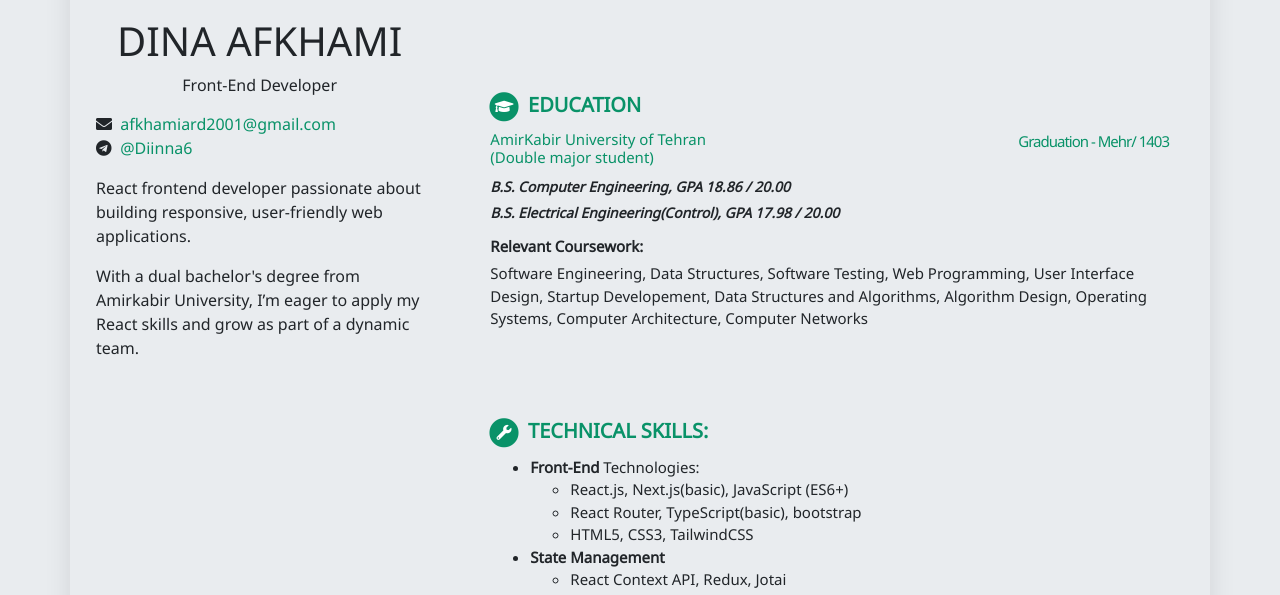
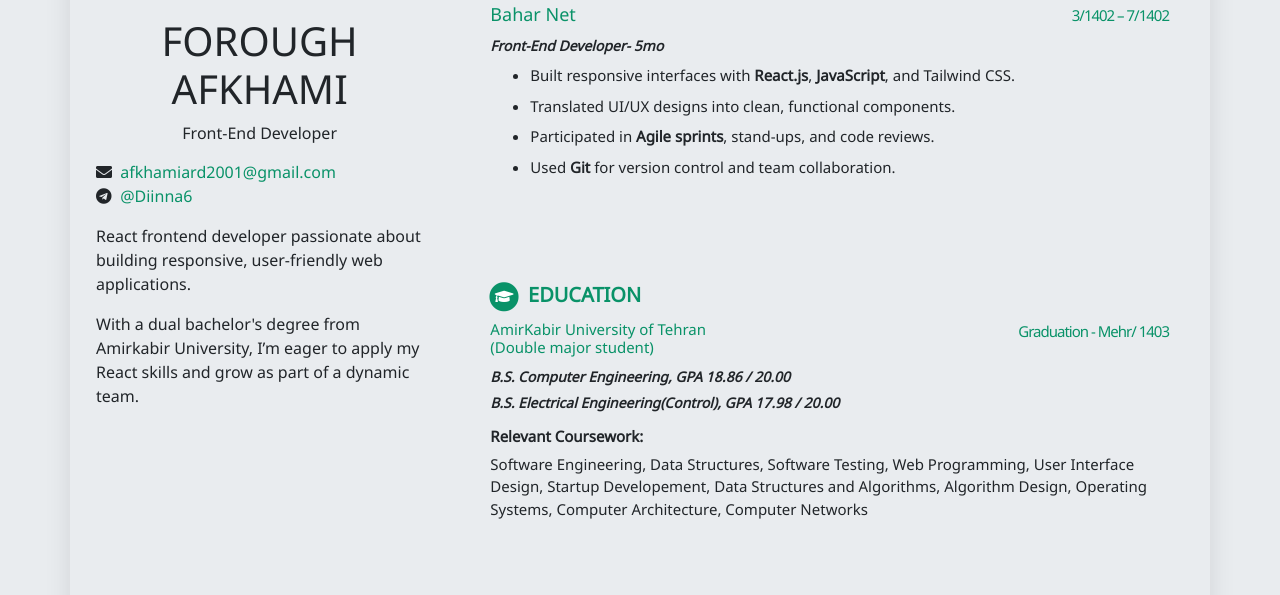
Before and after one commit to foroughafkhami/resume-website, a plain HTML site: page index.html in a window 1280 px wide. Shown: the part 1186-1781 px from the top of the page. Drawn offline with nearby package versions, Linux system fonts and the light colour scheme.

Commit message:
update resume

```diff
--- a/index.html
+++ b/index.html
@@ -12,8 +12,8 @@
     <link href="https://fonts.googleapis.com/css?family=Noto+Sans&display=swap" rel="stylesheet">
     <link href="css/style.css" type="text/css" rel="stylesheet" />
 
-    <title>Dina Afkhami's CV</title>
-    <meta name="description" content="Dina Afkhami's CV">
+    <title>Forough Afkhami's CV</title>
+    <meta name="description" content="Forough Afkhami's CV">
 
     <meta name="robots" content="index, follow">
     <link href="https://cdnjs.cloudflare.com/ajax/libs/font-awesome/5.10.0-12/css/all.min.css" rel="stylesheet">
@@ -27,7 +27,7 @@
         <button class="scroll-btn" onclick="scrollToContent()">Resume</button>
     </section>
     <main class="container">
-        <h1 style="opacity: 0;">Dina Afkhami</h1>
+        <h1 style="opacity: 0;">Forough Afkhami</h1>
         <div class="row">
             <div class="col-lg-4 left-side">
                 <header>
@@ -38,7 +38,7 @@
                         <!-- <a class="btn btn-cv" href="#" role="button" download>
                             <i class="fas fa-file-alt"></i> Download Résumé
                         </a> -->
-                        <h1>Dina Afkhami</h1>
+                        <h1>Forough Afkhami</h1>
                         <span>Front-End Developer</span>
                     </div>
                     <ul class="social">
@@ -91,6 +91,28 @@
 
 
                         </div>
+
+                        <div class="job">
+                            <div class="upper-row">
+                                <h3 class="company">Bahar Net </h3>
+                                <div class="time">3/1402 – 7/1402</div>
+
+                            </div>
+                            <div class="job-title">Front-End Developer- 5mo </div>
+
+
+                                <ul>
+                                    <li>Built responsive interfaces with <strong>React.js</strong>, <strong>JavaScript</strong>, and <strong></strong>Tailwind CSS</strong>.</li>
+                                    <li>Translated UI/UX designs into clean, functional components.</li>
+                                    <li>Participated in <strong>Agile sprints</strong>, stand-ups, and code reviews.
+                                    </li>
+                                    <li>Used <strong>Git</strong> for version control and team collaboration.</li>
+
+                                </ul>
+
+
+                        </div>
+
 
 
 
@@ -352,8 +374,7 @@
                 </article>
                 <footer>
                     <small class="copyright">
-                        <a href="https://github.com/foroughafkhami/cv" target="_blank"> Dina Afkhami's CV</a>
-
+                        <a href="https://github.com/foroughafkhami/cv" target="_blank"> Forough Afkhami's CV</a>
                     </small>
                 </footer>
             </div>
--- a/js/script.js
+++ b/js/script.js
@@ -1,5 +1,5 @@
 let i = 0;
-const text = ["", "I 'm Dina Afkhami. ", "Here is my resume,"];
+const text = ["", "I 'm Forough Afkhami. ", "Here is my resume,"];
 const typewriter = document.getElementById("typewriter");
 
 function typeWriter() {
```
